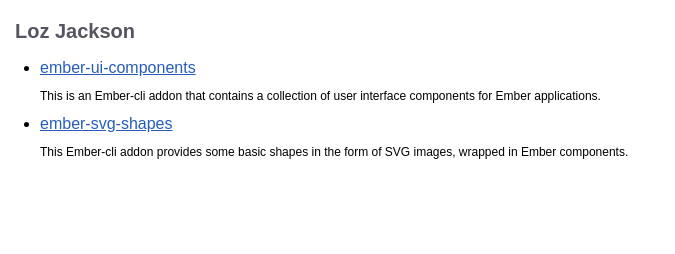
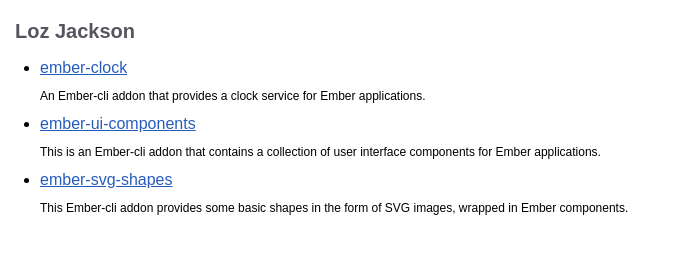
Before and after one commit to lozjackson/lozjackson.github.io, a plain HTML site: page index.html in a window 1280 px wide. Shown: the whole page, without its empty margins (0-675 px from the left). Drawn offline with Linux system fonts and the light colour scheme.

Commit message:
Update index.html

```diff
--- a/index.html
+++ b/index.html
@@ -14,6 +14,10 @@
     <h1>Loz Jackson</h1>
     <ul>
       <li>
+        <a href="ember-clock">ember-clock</a>
+        <p>An Ember-cli addon that provides a clock service for Ember applications.</p>
+      </li>
+      <li>
         <a href="ember-ui-components">ember-ui-components</a>
         <p>This is an Ember-cli addon that contains a collection of user interface components for Ember applications.</p>
       </li>
```
